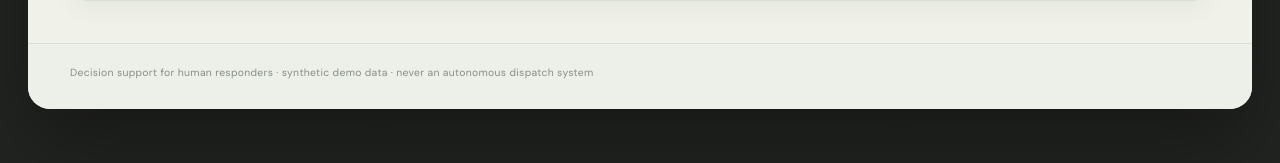
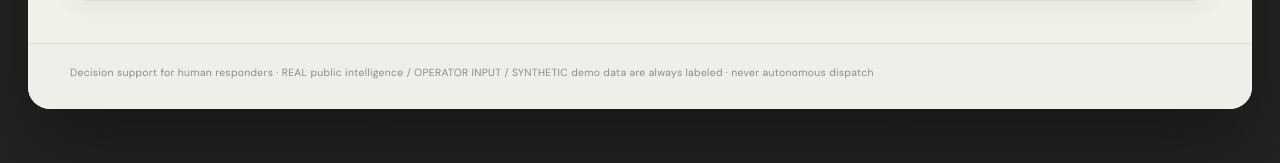
Before and after one commit to Sanjeevakumarnani/CrisisOps, a FastAPI app: page / in a window 1280 px wide. Shown: the part 3446-3609 px from the top of the page. Run offline with FastAPI, Linux system fonts and the light colour scheme; data that the repository does not hold is empty.

Commit message:
fix: make provenance policy explicit in global footer

```diff
--- a/app/templates/base.html
+++ b/app/templates/base.html
@@ -18,7 +18,7 @@
   <nav><a href="/">Common Picture</a><a href="/analysis">Memory Review</a><a href="/health">Health</a><a class="nav-cta" href="/demo">Load Demo</a></nav>
 </header>
 {% block content %}{% endblock %}
-<footer class="footer">Decision support for human responders · synthetic demo data · never an autonomous dispatch system</footer>
+<footer class="footer">Decision support for human responders · REAL public intelligence / OPERATOR INPUT / SYNTHETIC demo data are always labeled · never autonomous dispatch</footer>
 </div>
 </body>
 </html>
```
